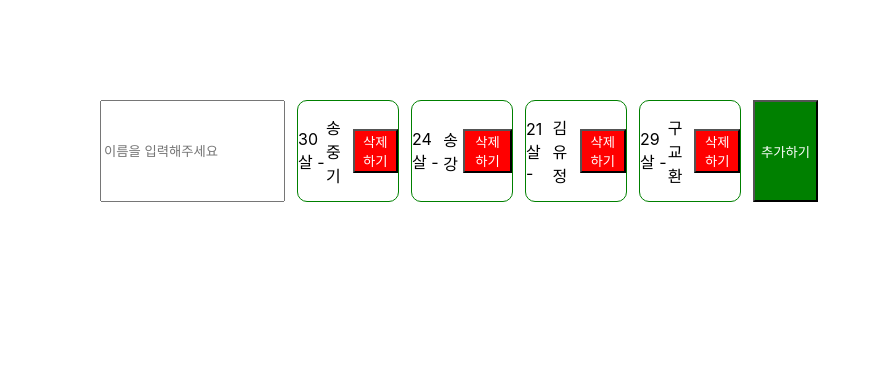
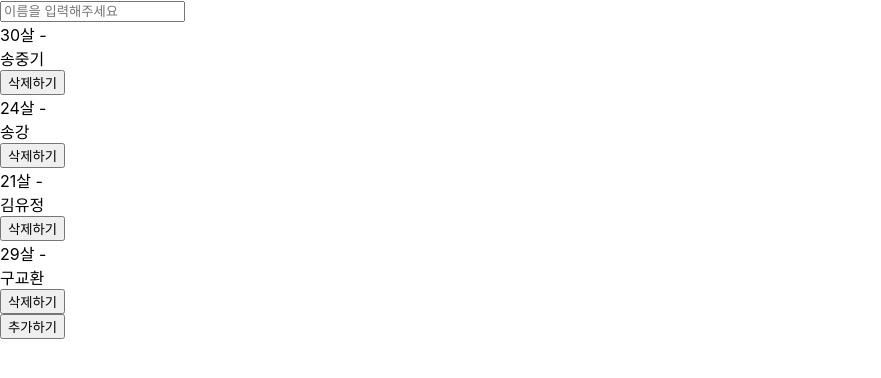
Before and after one commit to Yoosun-Chang/react_board, a React (Create React App) app in the folder practice/: page / in a window 1280 px wide. Shown: the top 378 px of the page, without its empty margins (0-881 px from the left). Built offline with nearby package versions, Linux system fonts and the light colour scheme.

Commit message:
Feat: 컴포넌트 분리해서 구현하기

```diff
--- a/practice/src/App.js
+++ b/practice/src/App.js
@@ -1,31 +1,14 @@
-import React,{useState} from 'react';
-import './App.css';
-
-function CustomButton(props) {
-  const {color, onClick, children} = props
-
-    if (color)
-      return (
-        <button
-          style={{ background: color, color: "white" }}
-          onClick={onClick}
-        >
-          {children}
-        </button>
-      );
-
-    return <button onClick={onClick}>{props.children}</button>;
-  }
-
+import React, {useState} from 'react';
+import Button from './components/Button.js';
 
 function User(props) {
   return (
-    <div className="square-style">
+    <div className="user-card">
       <div>{props.user.age}살 - </div>
       <div>{props.user.name}</div>
-      <CustomButton color="red" onClick={() => props.handleDelete(props.user.id)}>
+      <Button onClick={() => props.handleDelete(props.user.id)}>
         삭제하기
-      </CustomButton>
+      </Button>
     </div>
   );
 }
@@ -61,7 +44,7 @@ const App = () => {
       {users.map((user) => {
         return <User user={user} key={user.id} handleDelete={deleteUserHandler}/>;
       })}
-      <CustomButton color="green" onClick={addUserHandler}>추가하기</CustomButton>
+      <Button onClick={addUserHandler}>추가하기</Button>
     </div>
   );
 };
--- /dev/null
+++ b/practice/src/components/Button.js
@@ -0,0 +1,29 @@
+function Button(props) {
+    switch (props.color) {
+      case 'green': {
+        return (
+          <button
+            style={{ background: 'green', color: 'white' }}
+            onClick={props.onClick}
+          >
+            {props.children}
+          </button>
+        );
+      }
+      case 'red': {
+        return (
+          <button
+            style={{ background: 'red', color: 'white' }}
+            onClick={props.onClick}
+          >
+            {props.children}
+          </button>
+        );
+      }
+      default: {
+        return <button onClick={props.onClick}>{props.children}</button>;
+      }
+    }
+  }
+
+  export default Button;
```
